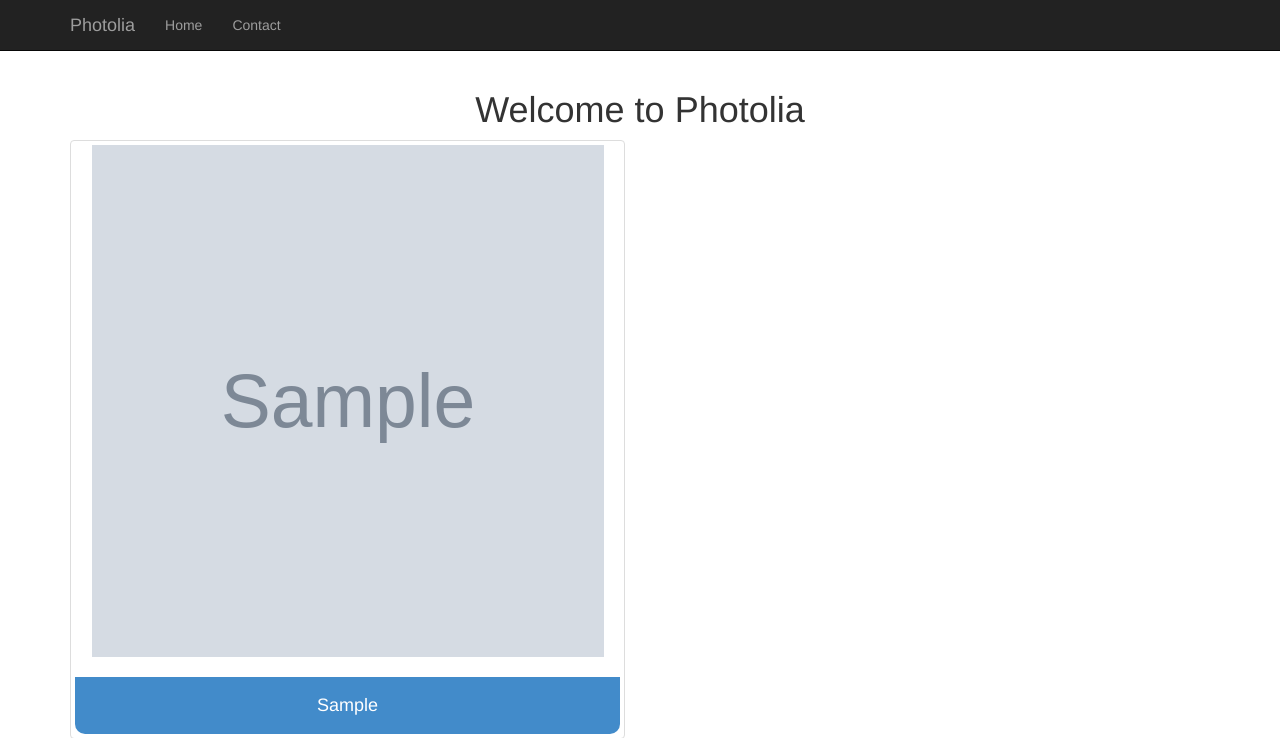
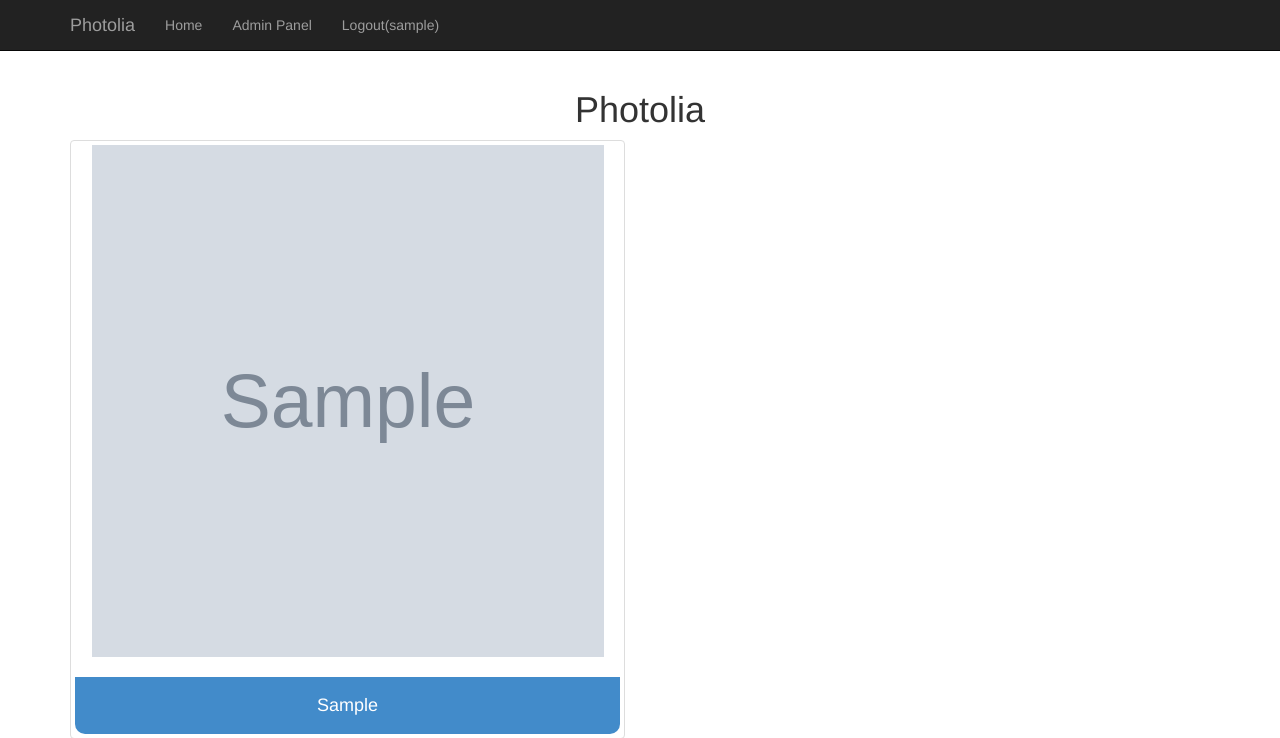
Before and after one commit to shubhamoy/photolia, a PHP site: page /index.php in a window 1280 px wide. Shown: the top 738 px of the page. Run offline with PHP 8.4, Linux system fonts and the light colour scheme; the visitor is signed in with stand-in values (Sample User, id 1); tables that the repository leaves empty or names only in its code hold one stand-in row (values such as "Sample post"); grey boxes marked "Sample" are stand-in pictures; some libraries are stand-ins or nearby versions.

Commit message:
Minor design changes

```diff
--- a/public/index.php
+++ b/public/index.php
@@ -1,14 +1,26 @@
 <?php
   require_once(__DIR__.'/../includes/helpers.php');
   require_once(__DIR__.'/../loader.php');
+  Session::checkSession();
+  $a = new Auth;
+
+  if($a->isLoggedIn()){
+    $navItem = '<li><a href="/admin">Admin Panel</a></li>
+                <li><a href="/admin/logout.php">Logout('.User::getUser()->username.')</a></li>';
+  } else {
+    $navItem = '';
+  }
+
   $page = !empty($_GET['page']) ? (int)$_GET['page'] : 1;
   $per_page = 2;
   $pics = Pics::findPaginate($page, $per_page);
+
   if (!$pics) {
     redirect_to('index.php');
   }
   $paging = $pics[count($pics)-1];
   $images = array_pop($pics);
+
 ?>
 <!DOCTYPE html>
 <html lang="en">
@@ -32,7 +44,7 @@ $images = array_pop($pics);
 <![endif]-->
 </head>
 <body>
-<h1 class="text-center">Welcome to Photolia</h1>
+<h1 class="text-center">Photolia</h1>
 <nav class="navbar navbar-inverse navbar-fixed-top">
 	<div class="container">
 		<div class="navbar-header">
@@ -42,12 +54,13 @@ $images = array_pop($pics);
 				<span class="icon-bar"></span>
 				<span class="icon-bar"></span>
 			</button>
-			<a class="navbar-brand" href="#">Photolia</a>
+			<a class="navbar-brand" href="/">Photolia</a>
 		</div>
 		<div id="navbar" class="collapse navbar-collapse">
 		<ul class="nav navbar-nav">
 			<li><a href="/">Home</a></li>
-			<li><a href="#contact">Contact</a></li>
+      <?=$navItem;?>
+
 		</ul>
 		</div><!--/.nav-collapse -->
 	</div>
@@ -113,14 +126,6 @@ if ($paging->total_pages() > 1) {
     }
 }
 ?>
-<!--
-
-
-<li class="active"><span>1</span></li>
-<li><a href="?page=2">2</a></li>
-<li><a href="https://dashtics.com/manage/users?page=2" rel="next">»</a></li>
-</ul>
--->
 </div>
 <br>
 	<footer class="footer">
```
Lines whose indentation alone changed are shown as unchanged.
